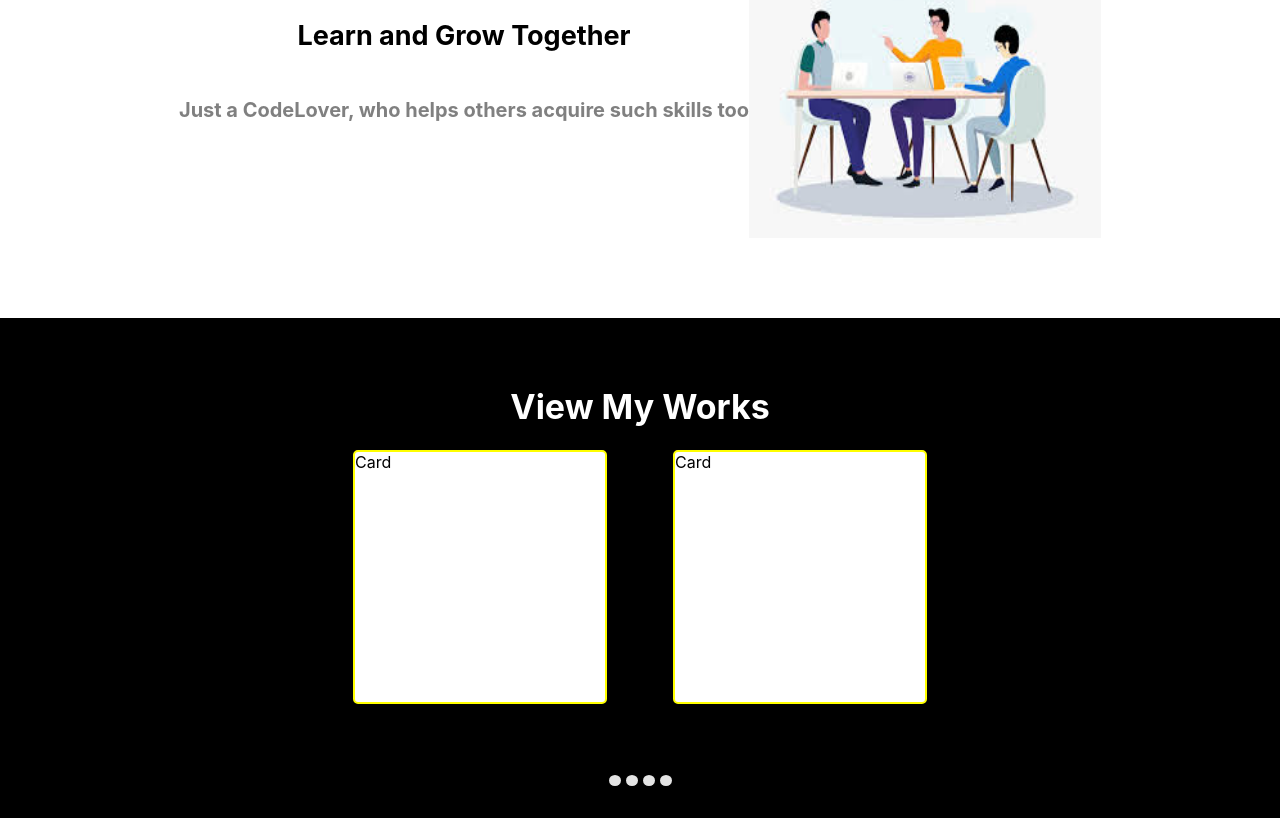
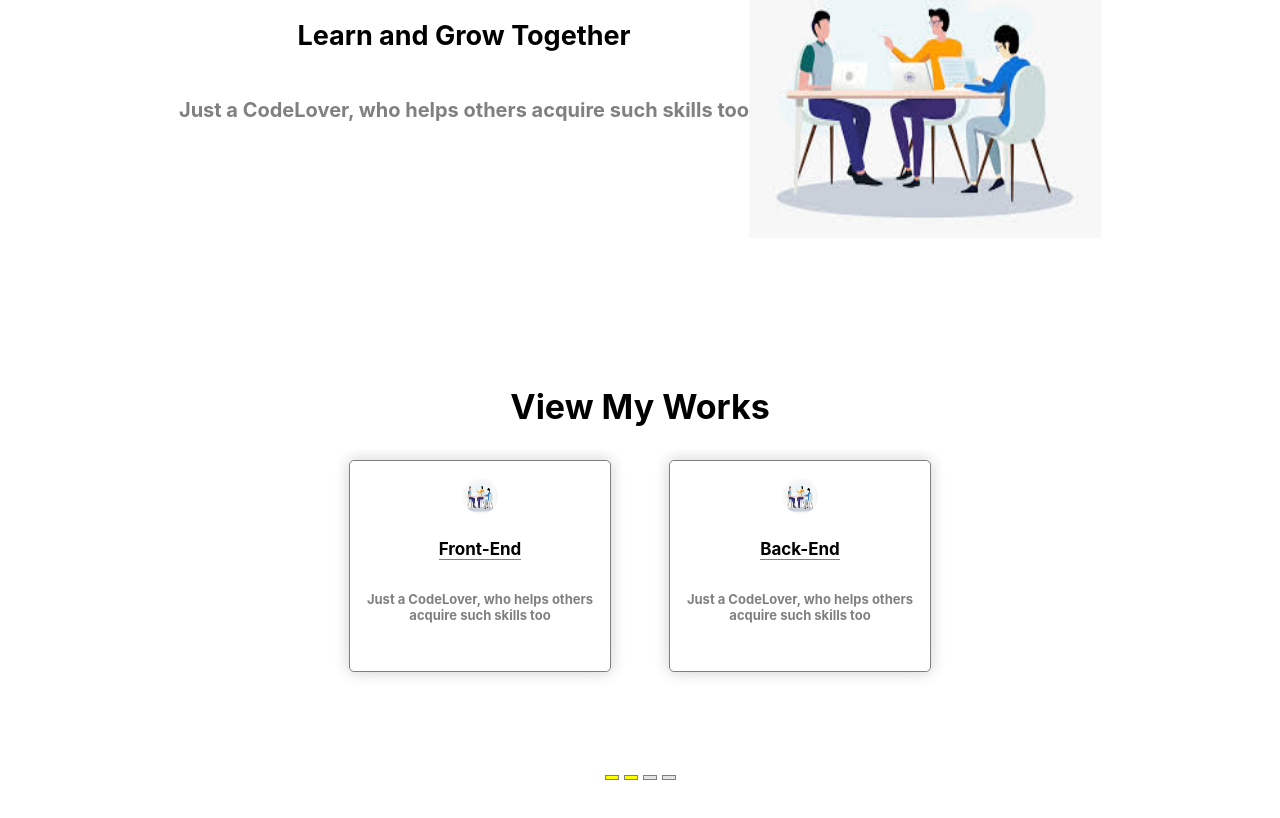
Before and after one commit to NjohPrince/Building-A-Web-Page-Using-React, a React (Create React App) app in the folder mywebsite/: page / in a window 1280 px wide. Shown: the part 982-1800 px from the top of the page. Built offline with nearby package versions, Linux system fonts and the light colour scheme; what react-hover-animation would draw is missing.

Commit message:
did sime modifications on the carousel like padding, margins, and added more content

```diff
--- a/mywebsite/src/components/card/card.jsx
+++ b/mywebsite/src/components/card/card.jsx
@@ -3,15 +3,59 @@ import styled from "styled-components";
 
 const Container = styled.div`
   width: 250px;
-  height: 250px;
+  height: 200px;
   background-color: #fff;
-  box-shadow: 0px 0px 8px rgba(17, 17, 17, 0.2);
+  box-shadow: 0px 0px 15px rgba(17, 17, 17, 0.2);
   border-radius: 5px;
-  border: 2px solid yellow;
+  display: flex;
+  flex-direction: column;
+  align-items: center;
+  justify-content: center;
+  padding: 5px;
+  margin: 10px;
+  border: 1px solid grey;
 `;
 
+const ContainerImg = styled.img`
+  width: 35px;
+  height: 35px;
+  border-radius: 50%;
+  display: flex;
+  align-items: center;
+`;
+
+const ImgDescription = styled.div`
+  display: flex;
+  flex-direction: column;
+  align-items: center;
+  margin-top: 25px;
+`;
+
+const Name = styled.h2`
+  color: #000;
+  font-size: 17px;
+  font-weight: bold;
+  margin: 0;
+  border-bottom: 1px solid grey;
+`;
+
+const Description = styled.h6`
+  color: gray;
+  font-size: 13px;
+  font-weight: bold;
+  text-align: center;
+`;
+
+
 export function CardView(props) {
-  return <Container>
-      Card
-  </Container>;
+  const { imgURL, name, descript } = props;
+  return (
+    <Container>
+      <ContainerImg src={imgURL} />
+      <ImgDescription>
+        <Name>{name}</Name>
+        <Description>{descript}</Description>
+      </ImgDescription>
+    </Container>
+  );
 }
--- a/mywebsite/src/containers/simpleReactCarousel.jsx
+++ b/mywebsite/src/containers/simpleReactCarousel.jsx
@@ -4,6 +4,7 @@ import "pure-react-carousel/dist/react-carousel.es.css";
 import { CarouselProvider, DotGroup, Slide, Slider } from "pure-react-carousel";
 import { CaptionText } from "../components/textCaption/caption";
 import { CardView } from "../components/card/card";
+import rowImage from "../assets/images/cont.jfif";
 
 const Container = styled.div`
   width: 100%;
@@ -11,7 +12,6 @@ const Container = styled.div`
   display: flex;
   flex-direction: column;
   align-items: center;
-  background-color: black;
 `;
 
 const StyledCarouselProvider = styled(CarouselProvider)`
@@ -23,19 +23,18 @@ const StyledDotGroup = styled(DotGroup)`
   justify-content: center;
   margin: 5px;
   button {
-    width: 10px;
-    height: 11px;
-    border-radius: 50%;
+    height: 5px;
     background-color: #e4e4e4;
     border: none;
     outline: none;
+    border: 1px solid gray;
 
     &:not(:last-of-type) {
       margin-right: 5px;
     }
   }
-  .carousel dot--selected {
-    background-color: #c4c4c4;
+  .carousel__dot--selected {
+    background-color: yellow;
   }
 `;
 
@@ -49,7 +48,7 @@ const StyledSlide = styled(Slide)`
 export function SectionSlide(props) {
   return (
     <Container>
-      <CaptionText style={{ color: "white" }}>View My Works</CaptionText>
+      <CaptionText>View My Works</CaptionText>
       <StyledCarouselProvider
         naturalSlideWidth={200}
         naturalSlideHeight={200}
@@ -58,16 +57,32 @@ export function SectionSlide(props) {
       >
         <Slider>
           <StyledSlide index={0}>
-            <CardView />
+            <CardView
+              imgURL={rowImage}
+              name="Front-End"
+              descript="Just a CodeLover, who helps others acquire such skills too"
+            />
           </StyledSlide>
           <StyledSlide index={1}>
-            <CardView />
+            <CardView
+              imgURL={rowImage}
+              name="Back-End"
+              descript="Just a CodeLover, who helps others acquire such skills too"
+            />
           </StyledSlide>
           <StyledSlide index={2}>
-            <CardView />
+            <CardView
+              imgURL={rowImage}
+              name="Management Systems"
+              descript="Just a CodeLover, who helps others acquire such skills too"
+            />
           </StyledSlide>
           <StyledSlide index={3}>
-            <CardView />
+            <CardView
+              imgURL={rowImage}
+              name="System Designer"
+              descript="Just a CodeLover, who helps others acquire such skills too"
+            />
           </StyledSlide>
         </Slider>
         <StyledDotGroup />
```
Also changed, not shown: 1 other file (tests, documents, lock files or other folders).
